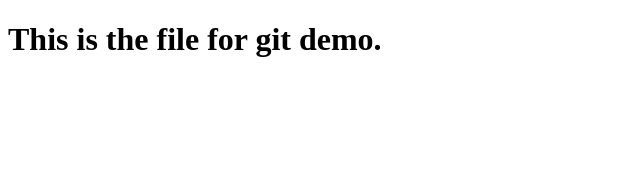
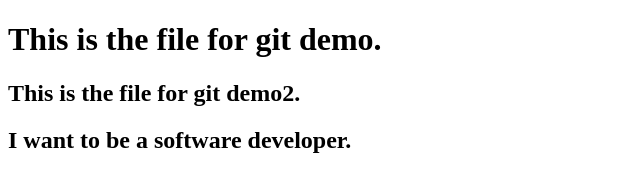
Before and after one commit to Kushbhandari54/git-demo, a plain HTML site: page demo.html in a window 1280 px wide. Shown: the whole page, without its empty margins (0-640 px from the left). Drawn offline with Linux system fonts and the light colour scheme.

Commit message:
third commit

```diff
--- a/demo.html
+++ b/demo.html
@@ -6,5 +6,7 @@
 </head>
 <body>
     <h1>This is the file for git demo.</h1>
+    <h2>This is the file for git demo2.</h2>
+    <h2>I want to be a software developer.</h2>
 </body>
 </html>
```
